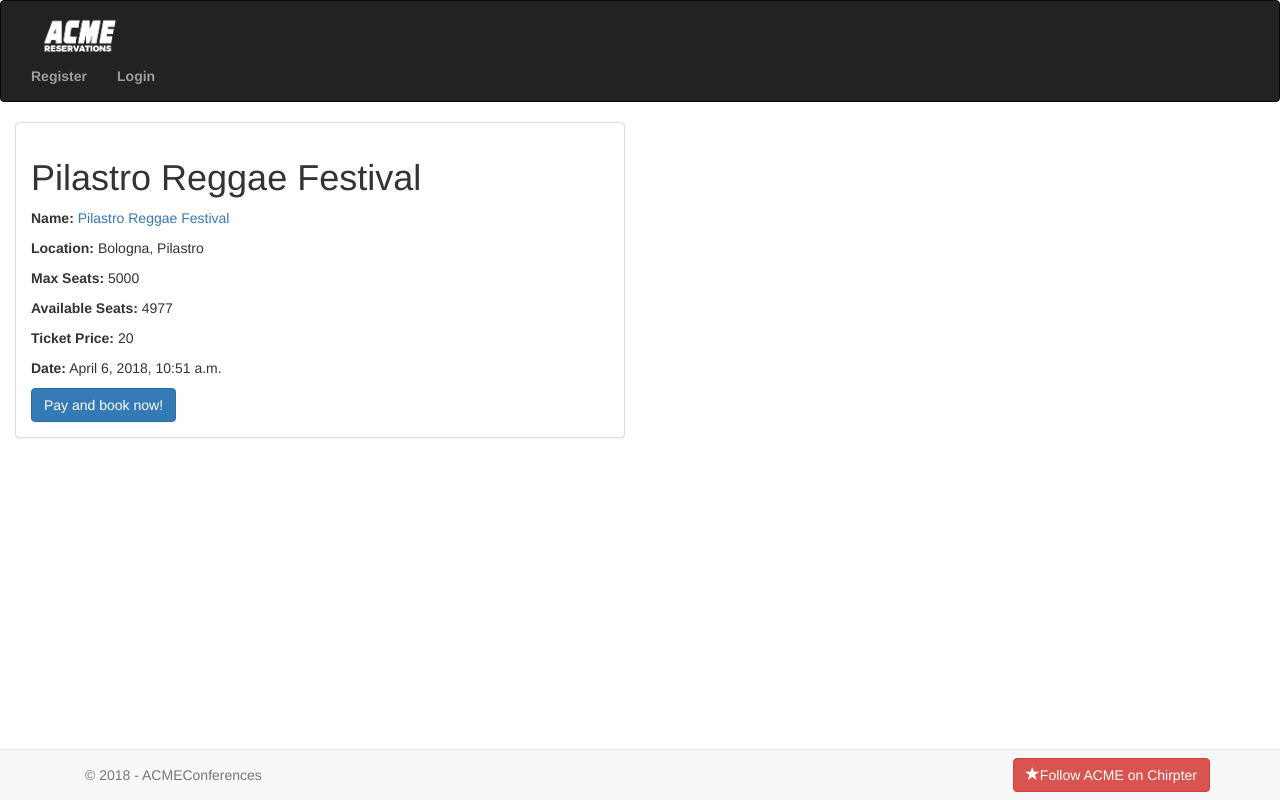
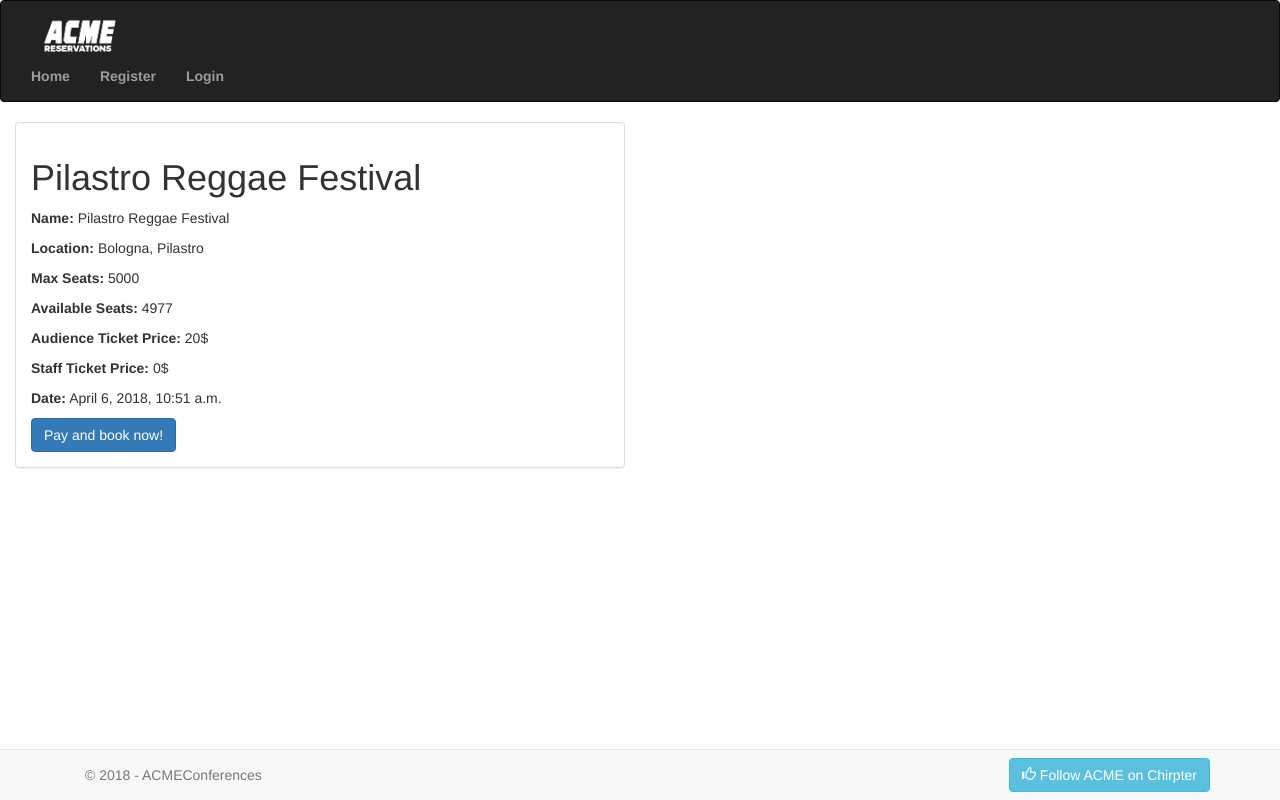
Before and after one commit to miker83z/ACMEConferences-Django, a Django app: page /reservations/12/ in a window 1280 px wide. Run offline with Django 3.2, Linux system fonts and the light colour scheme; data comes from the database, SQL or seed files in the repository; both versions use the stored data as it was after the commit; parts of the project's set-up code (start-up, migrations or seed data) failed here and were passed over; some libraries are stand-ins or nearby versions.

Commit message:
Fixed some templates

```diff
--- a/acmeconf/reservations/templates/reservations/base_visitor.html
+++ b/acmeconf/reservations/templates/reservations/base_visitor.html
@@ -27,6 +27,7 @@
         </div>
 
             <ul class="nav navbar-nav">
+                <li class="{% block index %}{% endblock %}"><a href="/reservations"><strong>Home</strong></a></li>
                 <li class="{% block register %}{% endblock %}"><a href="{% url 'reservations:register' %}"><strong>Register</strong></a></li>
                 <li class="{% block login_user %}{% endblock %}"><a href="{% url 'reservations:login_user' %}"><strong>Login</strong></a></li>
             </ul>
@@ -36,8 +37,8 @@
   <div class="navbar navbar-default navbar-fixed-bottom">
     <div class="container">
       <p class="navbar-text pull-left">© 2018 - ACMEConferences</p>
-      <a href="chirpterlink" class="navbar-btn btn-danger btn pull-right">
-      <span class="glyphicon glyphicon-star"></span>Follow ACME on Chirpter</a>
+      <a href="chirpterlink" class="navbar-btn btn-info btn pull-right">
+      <span class="glyphicon glyphicon-thumbs-up"></span>  Follow ACME on Chirpter</a>
     </div>
   </div>
 {% block body %}
--- a/acmeconf/reservations/templates/reservations/event_detail.html
+++ b/acmeconf/reservations/templates/reservations/event_detail.html
@@ -7,11 +7,12 @@
             <div class="panel panel-default">
                 <div class="panel-body">
                     <h1>{{ event.name }}</h1>
-                    <p><strong>Name:</strong> <a href="">{{ event.name }}</a></p>
+                    <p><strong>Name:</strong> {{ event.name }}</p>
                     <p><strong>Location:</strong> {{ event.location }}</p>
                     <p><strong>Max Seats:</strong> {{ event.max_seats }}</p>
                     <p><strong>Available Seats:</strong> {{ event.available_seats }}</p>
-                    <p><strong>Ticket Price:</strong> {{ event.ticket_price }}</p>
+                    <p><strong>Audience Ticket Price:</strong> {{ event.ticket_price }}$</p>
+                    <p><strong>Staff Ticket Price:</strong> {{ event.staff_ticket_price }}$</p>
                     <p><strong>Date:</strong> {{ event.date }}</p>
                     <a href="/reservations/{{ event.id }}/reservation"> <button class="btn btn-primary">Pay and book now!</button></a>
                 </div>
--- a/acmeconf/reservations/templates/reservations/index.html
+++ b/acmeconf/reservations/templates/reservations/index.html
@@ -30,6 +30,7 @@
       </div>
 
           <ul class="nav navbar-nav">
+              <li class="{% block index %}{% endblock %}"><a href="/reservations"><strong>Home</strong></a></li>
               <li class="{% block register_active %}{% endblock %}"><a href="{% url 'reservations:register' %}"><strong>Register</strong></a></li>
               <li class="{% block login_user %}{% endblock %}"><a href="{% url 'reservations:login_user' %}"><strong>Login</strong></a></li>
           </ul>
@@ -65,7 +66,7 @@
   <div class="navbar navbar-default navbar-fixed-bottom">
     <div class="container">
       <p class="navbar-text pull-left">© 2018 - ACMEConferences</p>
-      <a href="chirpterlink" class="navbar-btn btn-danger btn pull-right">
-      <span class="glyphicon glyphicon-star"></span>Follow ACME on Chirpter</a>
+      <a href="chirpterlink" class="navbar-btn btn-info btn pull-right">
+      <span class="glyphicon glyphicon-thumbs-up"></span>  Follow ACME on Chirpter</a>
     </div>
   </div>
```
Also changed, not shown: acmeconf/db.sqlite3.
